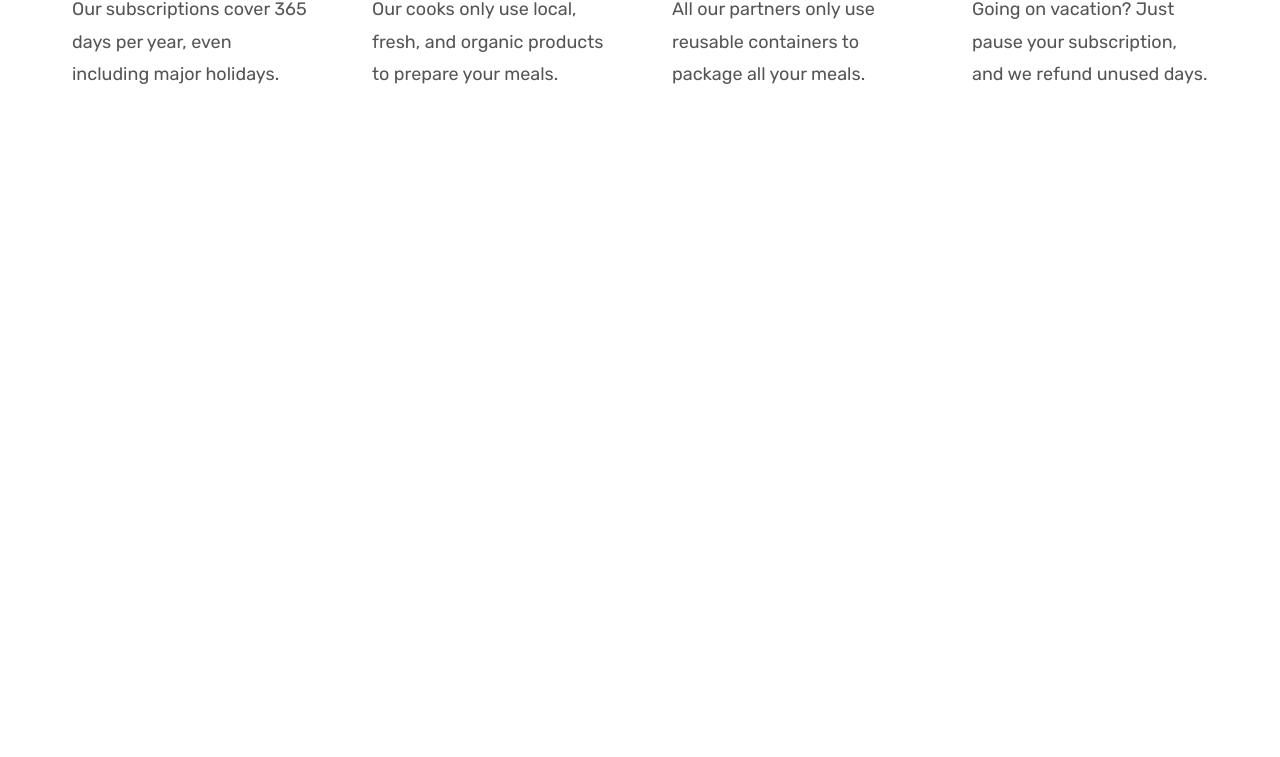
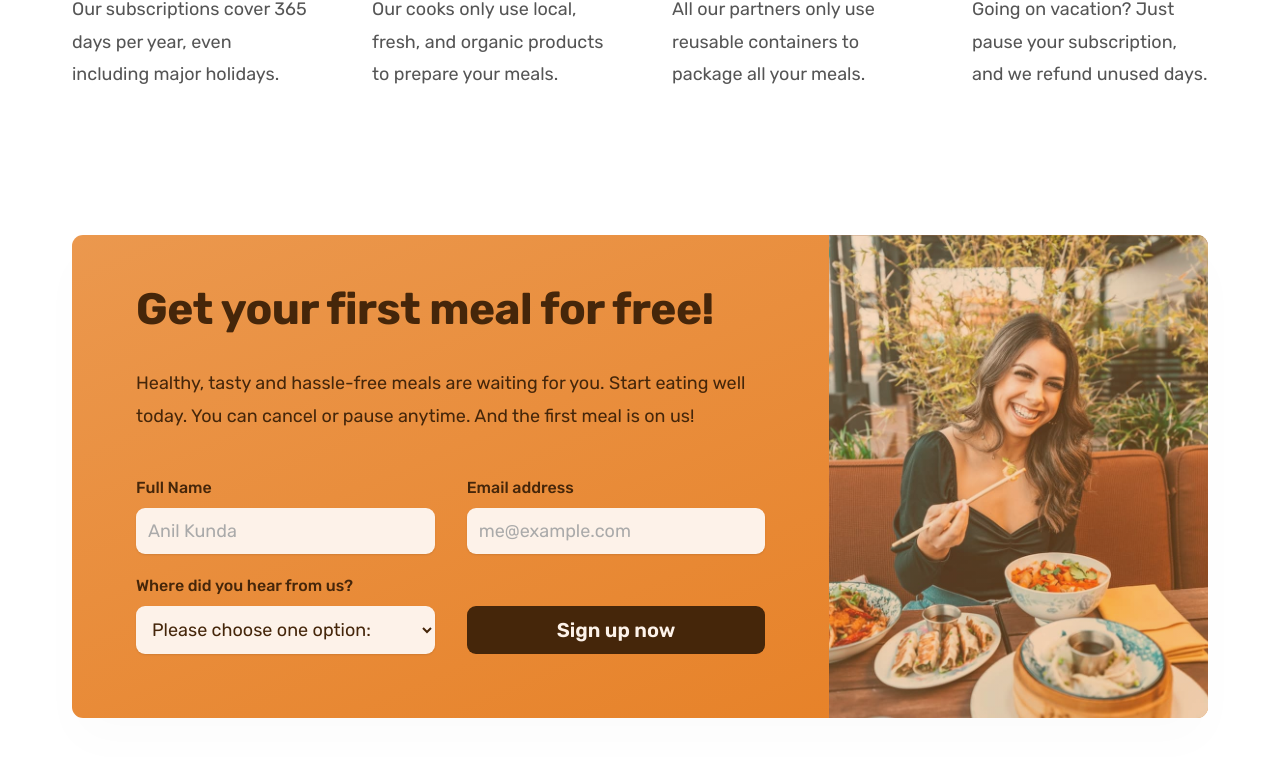
Before and after one commit to anillkunda/project_omnifood_website, a website built with Vite: page index.html in a window 1280 px wide. Shown: the part 5814-6571 px from the top of the page. Before the commit the page ends 6001 px from the top, so only its background shows below. Built offline with nearby package versions, Linux system fonts and the light colour scheme.

Commit message:
call-to-action section

```diff
--- a/css/reusable.css
+++ b/css/reusable.css
@@ -72,6 +72,7 @@
   letter-spacing: 0.75px;
 }
 
+.btn,
 .btn:link,
 .btn:visited {
   display: inline-block;
@@ -80,6 +81,11 @@
   text-decoration: none;
   padding: 1.6rem 3.2rem;
   border-radius: 9px;
+
+  /* only necessary for .btn */
+  border: none;
+  cursor: pointer;
+  font-family: inherit;
 
   /* Put transition on original state */
   /* transition: background-color 0.3s; */
@@ -109,6 +115,18 @@
 
   /* Trick to add border inside */
   box-shadow: inset 0 0 0 3px var(--white);
+}
+
+.btn--form {
+  background-color: var(--deep-brown);
+  color: var(--cream);
+  align-self: end;
+  padding: 1.2rem;
+}
+
+.btn--form:hover {
+  background-color: var(--white);
+  color: var(--gray-2);
 }
 
 .link:link,
@@ -148,6 +166,12 @@
   color: var(--orange);
 }
 
+*:focus {
+  outline: none;
+
+  box-shadow: 0 0 0 0.8rem rgba(230, 126, 34, 0.5);
+}
+
 /* --- Helper/Settings Classes --- */
 
 .margin-right-sm {
--- a/css/sections/cta.css
+++ b/css/sections/cta.css
@@ -0,0 +1,86 @@
+.section-cta {
+  /* top / right / bottom / left */
+  /* padding: 9.6rem 0 12.8rem 0; */
+
+  /* top / horizontal / left */
+  padding: 4.8rem 0 12.8rem;
+}
+
+.cta {
+  display: grid;
+  grid-template-columns: 2fr 1fr;
+  box-shadow: 0 2.4rem 4.8rem rgba(0, 0, 0, 0.015);
+  border-radius: 11px;
+
+  background-image: linear-gradient(
+    to right bottom,
+    var(--sunset-orange),
+    var(--orange)
+  );
+  overflow: hidden;
+}
+
+.cta-text-box {
+  padding: 4.8rem 6.4rem 6.4rem 6.4rem;
+  color: var(--deep-brown);
+}
+
+.cta .heading-secondary {
+  /* color: var(--deep-brown); */
+  color: inherit;
+  margin-bottom: 3.2rem;
+}
+
+.cta-text {
+  font-size: 1.8rem;
+  line-height: 1.8;
+  margin-bottom: 4.8rem;
+}
+
+.cta-img-box {
+  background-image: linear-gradient(
+      to right bottom,
+      rgba(235, 151, 78, 0.35),
+      rgba(230, 125, 34, 0.35)
+    ),
+    url("../../assets/eating.jpg");
+
+  background-size: cover;
+  background-position: center;
+}
+
+.cta-form {
+  display: grid;
+  grid-template-columns: 1fr 1fr;
+  column-gap: 3.2rem;
+  row-gap: 2.4rem;
+}
+
+.cta-form label {
+  display: block;
+  font-size: 1.6rem;
+  font-weight: 500;
+  margin-bottom: 1.2rem;
+}
+
+.cta-form input,
+.cta-form select {
+  width: 100%;
+  padding: 1.2rem;
+  font-size: 1.8rem;
+  font-family: inherit;
+  color: inherit;
+  border: none;
+  background-color: var(--cream);
+  border-radius: 9px;
+  box-shadow: 0 1px 2px rgba(0, 0, 0, 0.1);
+}
+
+.cta-form input::placeholder {
+  color: var(--light-gray-1);
+}
+
+.cta *:focus {
+  outline: none;
+  box-shadow: 0 0 0 0.8rem rgba(253, 242, 233, 0.5);
+}
--- a/index.html
+++ b/index.html
@@ -607,7 +607,65 @@
           </div>
         </div>
       </section>
-      <section class="section-cta"></section>
+
+      <!-- ** CTA Section -->
+      <section class="section-cta">
+        <div class="container">
+          <div class="cta">
+            <div class="cta-text-box">
+              <h2 class="heading-secondary">Get your first meal for free!</h2>
+              <p class="cta-text">
+                Healthy, tasty and hassle-free meals are waiting for you. Start
+                eating well today. You can cancel or pause anytime. And the
+                first meal is on us!
+              </p>
+
+              <form class="cta-form" action="#">
+                <div>
+                  <label for="full-name">Full Name</label>
+                  <input
+                    id="full-name"
+                    type="text"
+                    placeholder="Anil Kunda"
+                    required
+                  />
+                </div>
+
+                <div>
+                  <label for="email">Email address</label>
+                  <input
+                    id="email"
+                    type="text"
+                    placeholder="me@example.com"
+                    required
+                  />
+                </div>
+
+                <div>
+                  <label for="section-where">Where did you hear from us?</label>
+
+                  <select id="select-where" required>
+                    <option value="">Please choose one option:</option>
+                    <option value="friends">Friends and family</option>
+                    <option value="youtube">YouTube Video</option>
+                    <option value="podcast">Podcast</option>
+                    <option value="facebook">Facebook ad</option>
+                    <option value="others">Others</option>
+                  </select>
+                </div>
+
+                <button class="btn btn--form">Sign up now</button>
+              </form>
+            </div>
+
+            <div
+              class="cta-img-box"
+              role="img"
+              aria-label="Woman enjoying food"
+            ></div>
+          </div>
+        </div>
+      </section>
     </main>
 
     <footer class="footer"></footer>
```
